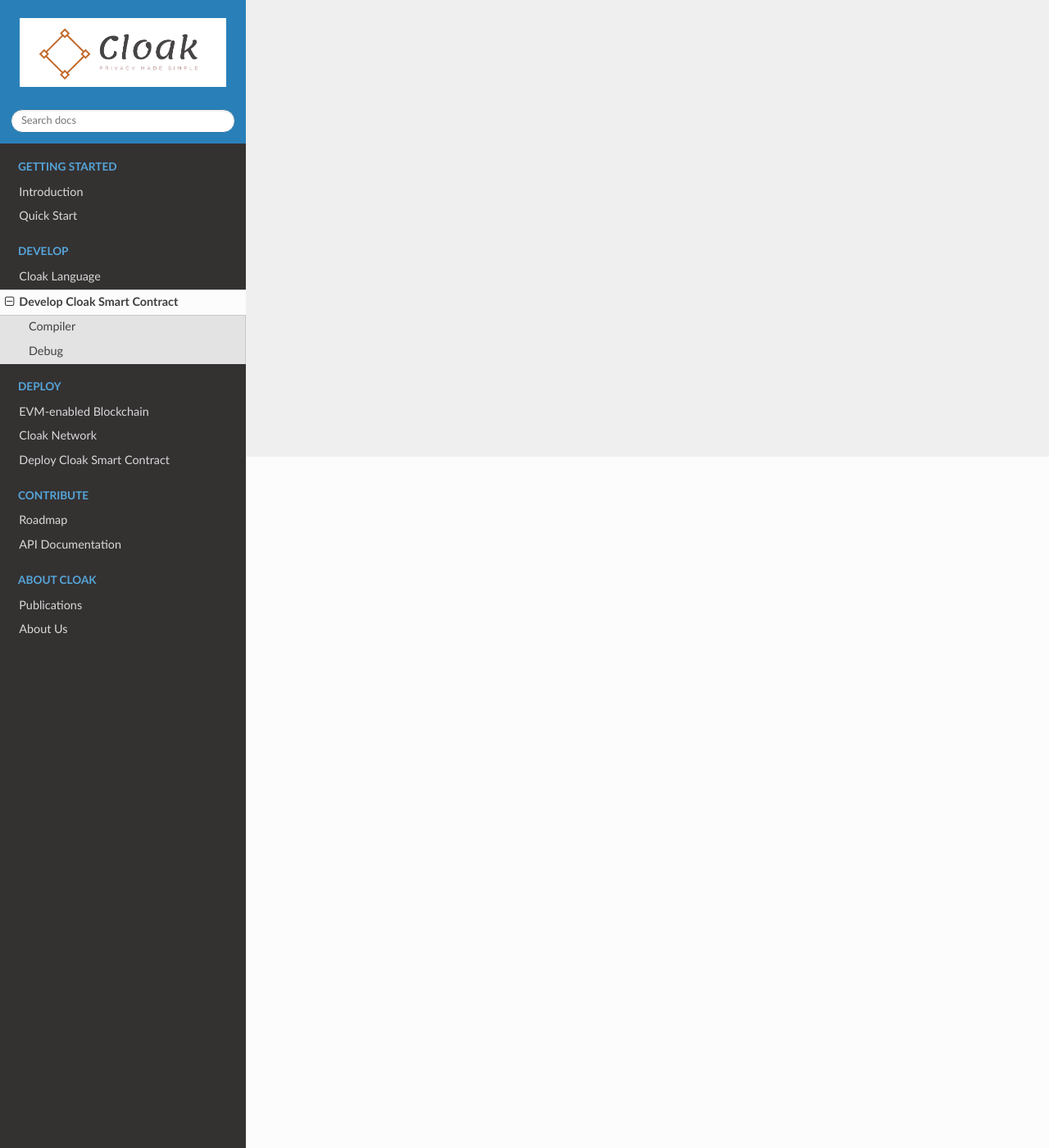
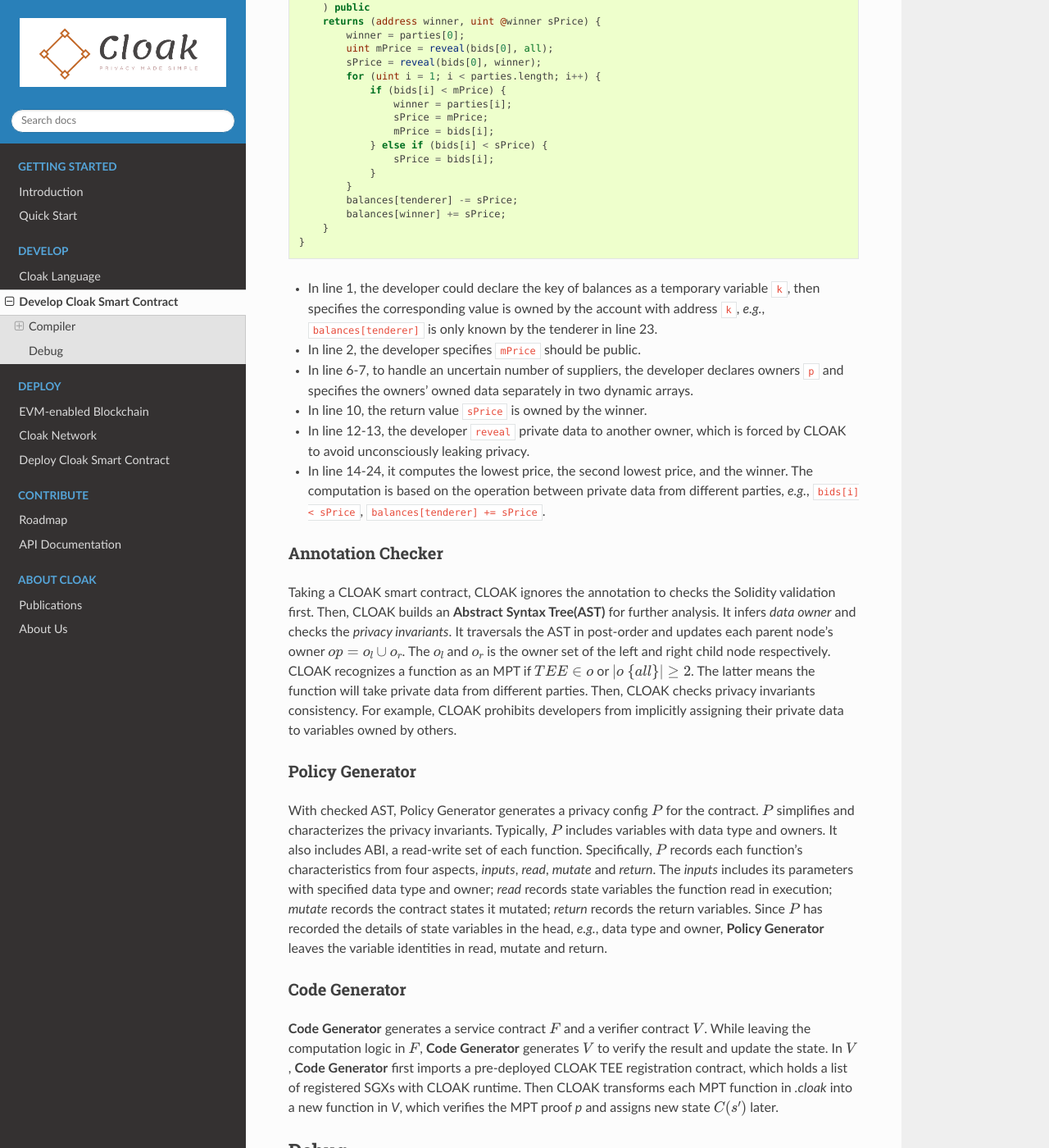
Before and after one commit to OxHainan/cloak-docs, a Sphinx documentation site: the page built from docs/source/develop/develop-cloak-smart-contract.rst, in a window 1280 px wide and 1400 px high, scrolled down 843 px. Shown: the whole window at 82% size. Built offline with Sphinx 7.4.7 and the Read the Docs theme 2.0.0, drawn with Linux system fonts in a browser that asks for light colours; some of the changed text lies outside the part shown.

Commit message:
Update develop-cloak-smart-contract.rst

```diff
--- a/docs/source/develop/develop-cloak-smart-contract.rst
+++ b/docs/source/develop/develop-cloak-smart-contract.rst
@@ -7,6 +7,92 @@
 Compiler
 --------------------
 
+In the development phase, developers first annotate privacy invariants in Solidity smart contract intuitively to get CLOAK smart contract.
+**Annotation Checker** checks the annotation to make sure the privacy invariants are correct.
+The core of the development phase is **Cloak Engine**, in which the **Code Generator**, **Policy Generator**, and **Compilation Core** generate *verifier contract*, *service contract*, and *privacy config*.
+
+
+Annotate Privacy Invariants
+==============================
+Developers could annotate variable owner in the declaration statement to one of the {``all``, ``me``, ``id``, ``tee``}.
+
+* ``all`` means public;
+
+*  ``me`` means the ``msg.sender``;
+
+* ``id`` is declared variable in type address;
+
+* ``tee`` means any registered address of SGX with CLOAK runtime.
+
+With CLOAK, users could intuitively specify the MPT as a CLOAK smart contract, the *.cloak* file in the following contract.
+
+.. code-block ::
+
+   contract SupplyChain {
+
+       mapping(address !k => uint @k) balances;
+       uint @all mPrice;
+
+       function biddingProcure(
+           address[!p] parties,
+           uint[@p] bids,
+           address tenderer
+       ) public
+       returns (address winner, uint @winner sPrice) {
+           winner = parties[0];
+           uint mPrice = reveal(bids[0], all);
+           sPrice = reveal(bids[0], winner);
+           for (uint i = 1; i < parties.length; i++) {
+               if (bids[i] < mPrice) {
+                   winner = parties[i];
+                   sPrice = mPrice;
+                   mPrice = bids[i];
+               } else if (bids[i] < sPrice) {
+                   sPrice = bids[i];
+               }
+           }
+           balances[tenderer] -= sPrice;
+           balances[winner] += sPrice;
+       }
+   }
+
+* In line 1, the developer could declare the key of balances as a temporary variable ``k``, then specifies the corresponding value is owned by the account with address ``k``, *e.g.*, ``balances[tenderer]`` is only known by the tenderer in line 23.
+* In line 2, the developer specifies ``mPrice`` should be public.
+* In line 6-7, to handle an uncertain number of suppliers, the developer declares owners ``p`` and specifies the owners’ owned data separately in two dynamic arrays.
+* In line 10, the return value ``sPrice`` is owned by the winner.
+* In line 12-13, the developer ``reveal`` private data to another owner, which is forced by CLOAK to avoid unconsciously leaking privacy.
+* In line 14-24, it computes the lowest price, the second lowest price, and the winner. The computation is based on the operation between private data from different parties, *e.g.*, ``bids[i] < sPrice``, ``balances[tenderer] += sPrice``.
+
+
+Annotation Checker
+====================
+Taking a CLOAK smart contract, CLOAK ignores the annotation to checks the Solidity validation first.
+Then, CLOAK builds an **Abstract Syntax Tree(AST)** for further analysis.
+It infers *data owner* and checks the *privacy invariants*.
+It traversals the AST in post-order and updates each parent node’s owner :math:`op = o_l \cup o_r`.
+The :math:`o_l` and :math:`o_r` is the owner set of the left and right child node respectively.
+CLOAK recognizes a function as an MPT if :math:`TEE \in o` or :math:`|o \ \{all\}| ≥ 2`.
+The latter means the function will take private data from different parties.
+Then, CLOAK checks privacy invariants consistency.
+For example, CLOAK prohibits developers from implicitly assigning their private data to variables owned by others.
+
+
+Policy Generator
+====================
+With checked AST, Policy Generator generates a privacy config :math:`P` for the contract.
+:math:`P` simplifies and characterizes the privacy invariants. Typically, :math:`P` includes variables with data type and owners. It also includes ABI, a read-write set of each function.
+Specifically, :math:`P` records each function’s characteristics from four aspects, *inputs*, *read*, *mutate* and *return*. The *inputs* includes its parameters with specified data type and owner; *read* records state variables the function read in execution; *mutate* records the contract states it mutated; *return* records the return variables.
+Since :math:`P` has recorded the details of state variables in the head, *e.g.*, data type and owner, **Policy Generator** leaves the variable identities in read, mutate and return.
+
+
+Code Generator
+====================
+**Code Generator** generates a service contract :math:`F` and a verifier contract :math:`V`.
+While leaving the computation logic in :math:`F`, **Code Generator** generates :math:`V` to verify the result and update the state.
+In :math:`V`, **Code Generator** first imports a pre-deployed CLOAK TEE registration contract, which holds a list of registered SGXs with CLOAK runtime.
+Then CLOAK transforms each MPT function in *.cloak* into a new function in *V*, which verifies the MPT proof *p* and assigns new state :math:`C(s')` later.
+
+
 
 --------------------
 Debug
```
